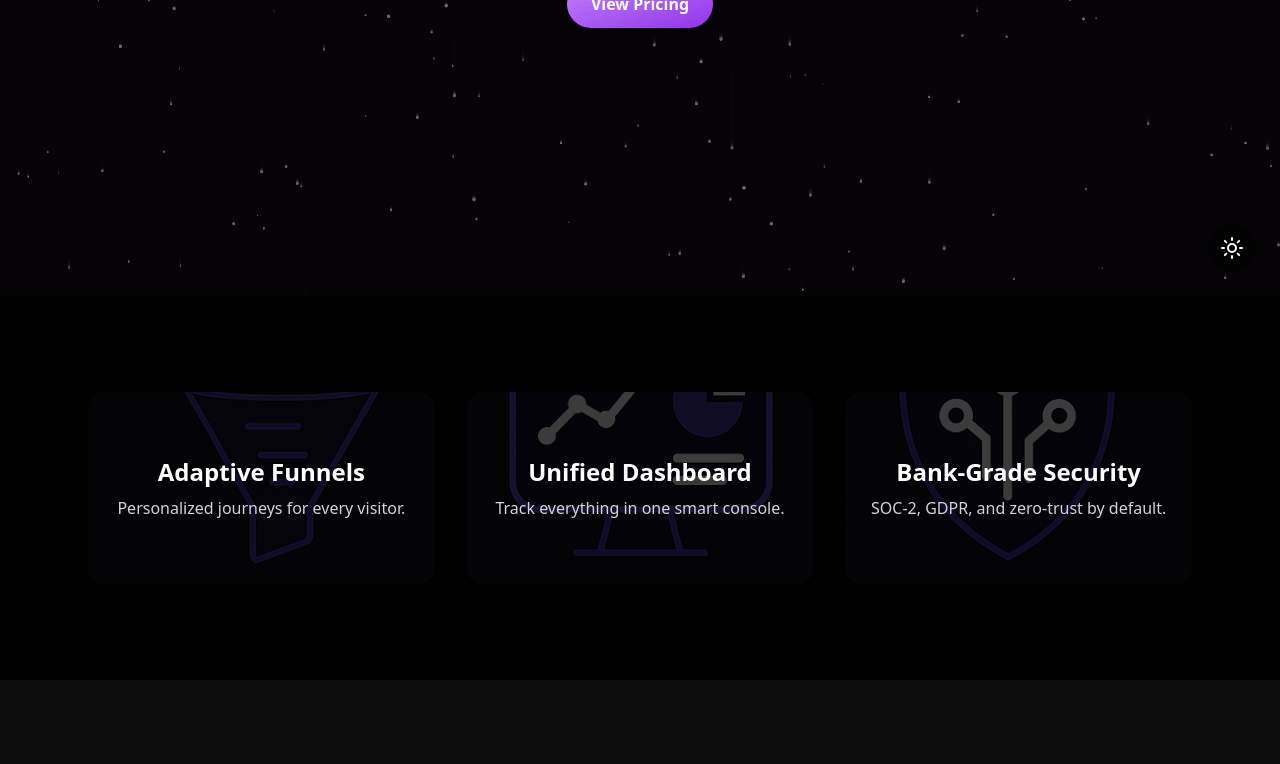
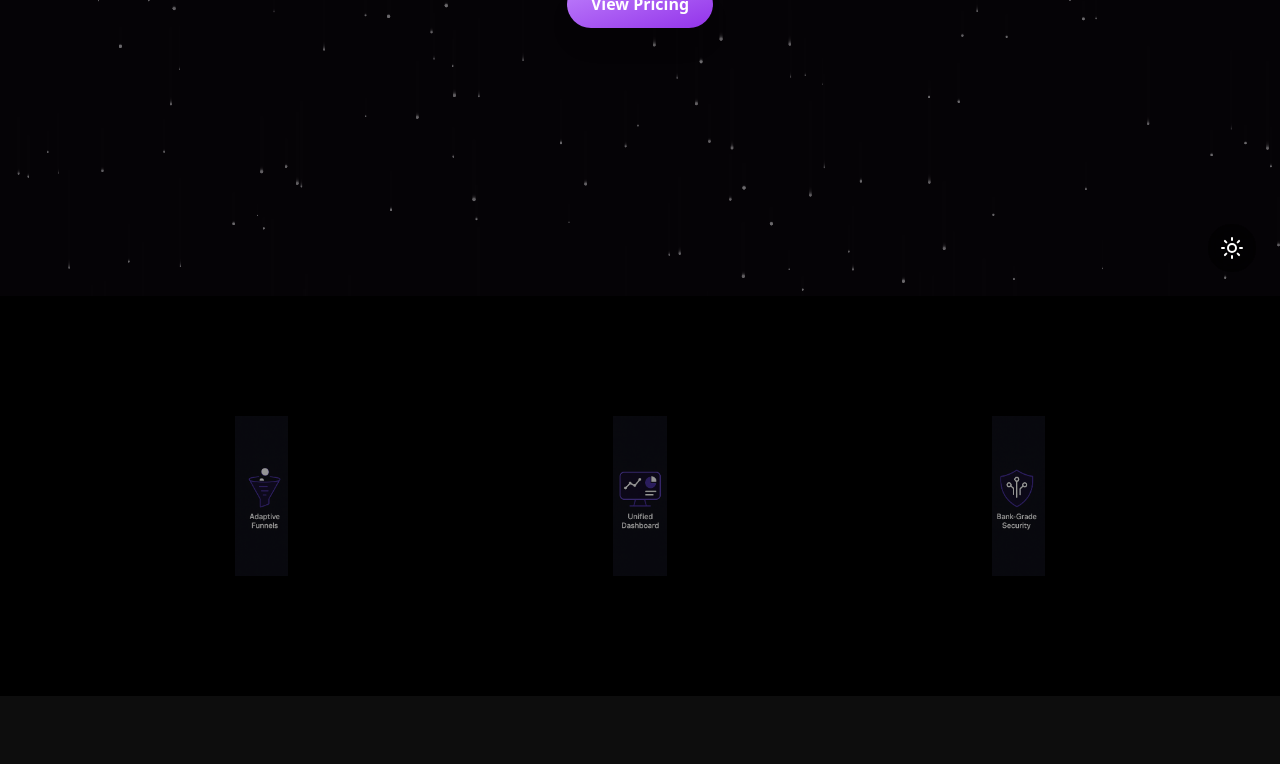
Before and after one commit to LunaraHQ/lunara-website, a Next.js app: page / in a window 1280 px wide. Shown: the part 504-1268 px from the top of the page. Built offline with nearby package versions, Linux system fonts and the light colour scheme.

Commit message:
Final logo feature card design with hover scale + clarity

```diff
--- a/components/HomeContent.js
+++ b/components/HomeContent.js
@@ -92,7 +92,7 @@ export default function HomeContent() {
           </button>
         </section>
 
-        {/* Features with full logo cards */}
+        {/* Features - Full Logo Cards */}
         <section className="py-24 px-6 max-w-6xl mx-auto grid md:grid-cols-3 gap-8">
           {features.map((f, i) => (
             <motion.div
@@ -101,20 +101,13 @@ export default function HomeContent() {
               whileInView={{ opacity: 1, y: 0 }}
               transition={{ duration: 0.5 }}
               viewport={{ once: true }}
-              className="relative group rounded-2xl overflow-hidden transform transition duration-300 hover:scale-105 hover:shadow-2xl"
+              className="group rounded-2xl bg-black/60 backdrop-blur-md overflow-hidden p-6 flex flex-col items-center justify-center transition-all duration-300 transform hover:scale-105 hover:-translate-y-1 hover:shadow-2xl"
             >
-              {/* Logo image as background */}
               <img
                 src={f.icon}
                 alt={f.title}
-                className="w-full h-48 object-cover opacity-60 group-hover:opacity-100 transition duration-300"
+                className="h-40 object-contain opacity-60 group-hover:opacity-100 transition duration-300"
               />
-              <div className="absolute inset-0 flex flex-col items-center justify-center px-4 text-center bg-black/60 group-hover:bg-black/20 transition duration-300">
-                <h3 className="text-2xl font-semibold text-white drop-shadow-md mb-2">
-                  {f.title}
-                </h3>
-                <p className="text-gray-300">{f.desc}</p>
-              </div>
             </motion.div>
           ))}
         </section>
```
